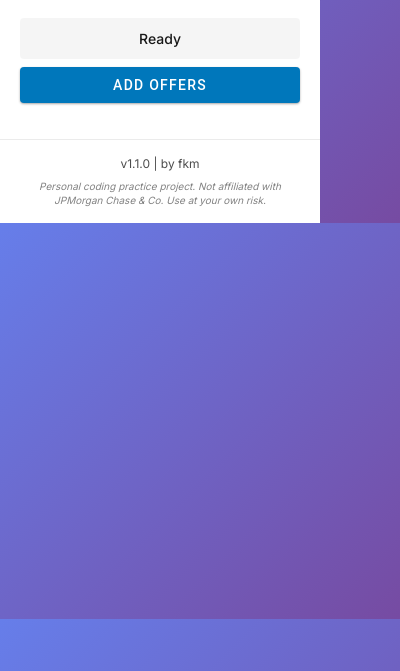
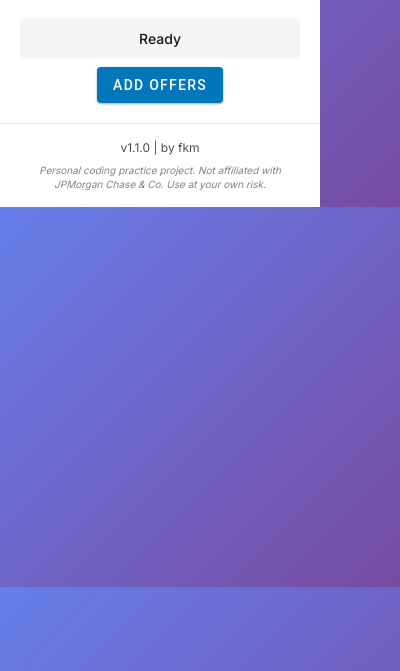
Before and after one commit to kamingfung/chase_offer_auto_enroll, a browser extension: page popup.html in a window 400 px wide. Shown: the part 173-844 px from the top of the page. Drawn offline with Linux system fonts and the light colour scheme.

Commit message:
refactor(style): remove duplicate button styling and unused CSS rules

```diff
--- a/popup.css
+++ b/popup.css
@@ -78,35 +78,7 @@
     padding: 20px;
 }
 
-/* Buttons */
-.button-group {
-    display: flex;
-    gap: 10px;
-    margin-bottom: 16px;
-}
 
-button {
-    flex: 1;
-    padding: 12px 20px;
-    font-size: 14px;
-    font-weight: 600;
-    font-family: 'Inter', sans-serif;
-    border: none;
-    border-radius: var(--border-radius);
-    cursor: pointer;
-    transition: var(--transition);
-    box-shadow: var(--shadow-sm);
-    position: relative;
-    overflow: hidden;
-}
-
-button::before {
-    content: '';
-    position: absolute;
-    display: flex;
-    flex-direction: column;
-    gap: 16px;
-}
 
 /* Material Card */
 .card {
```
